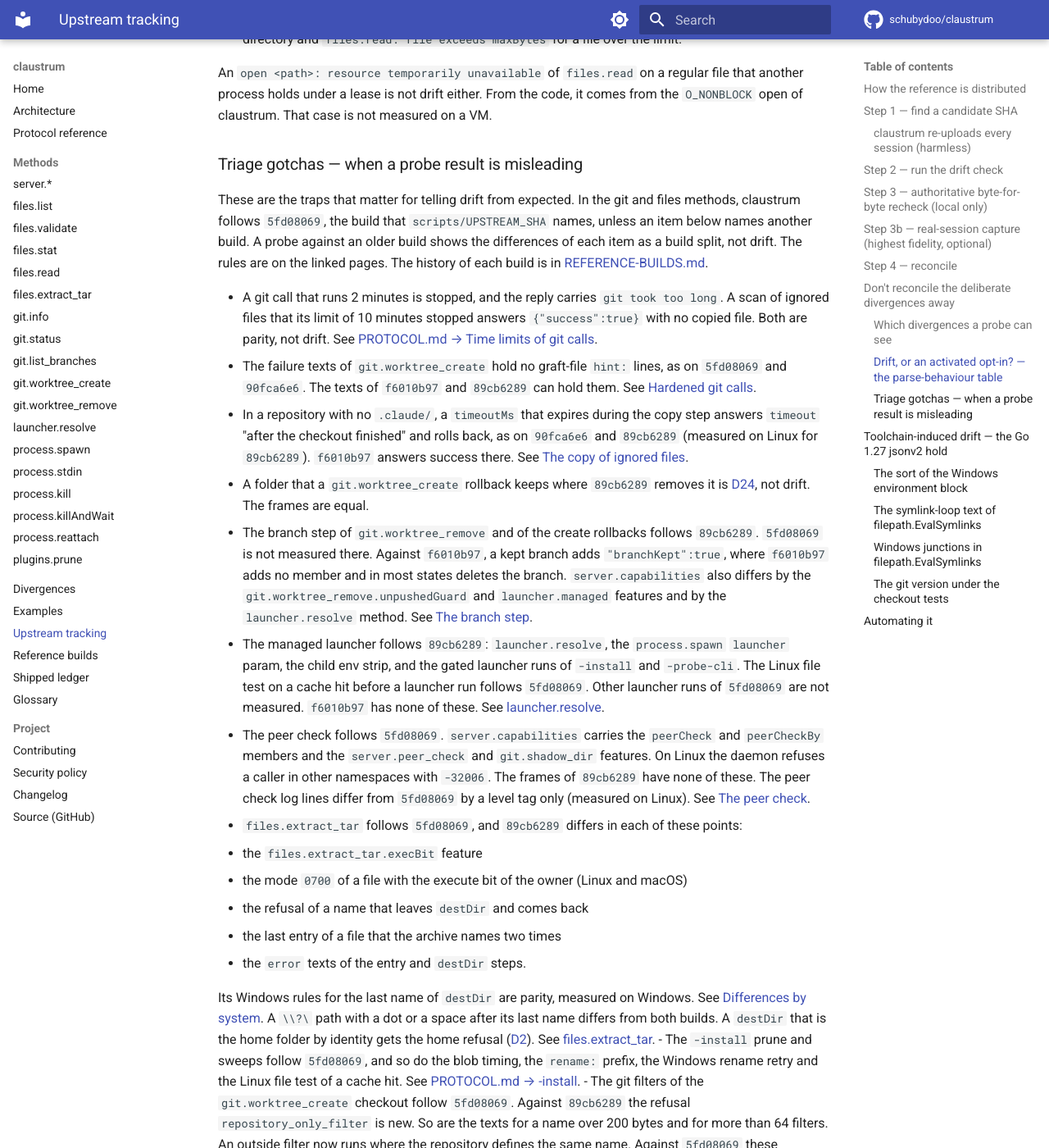
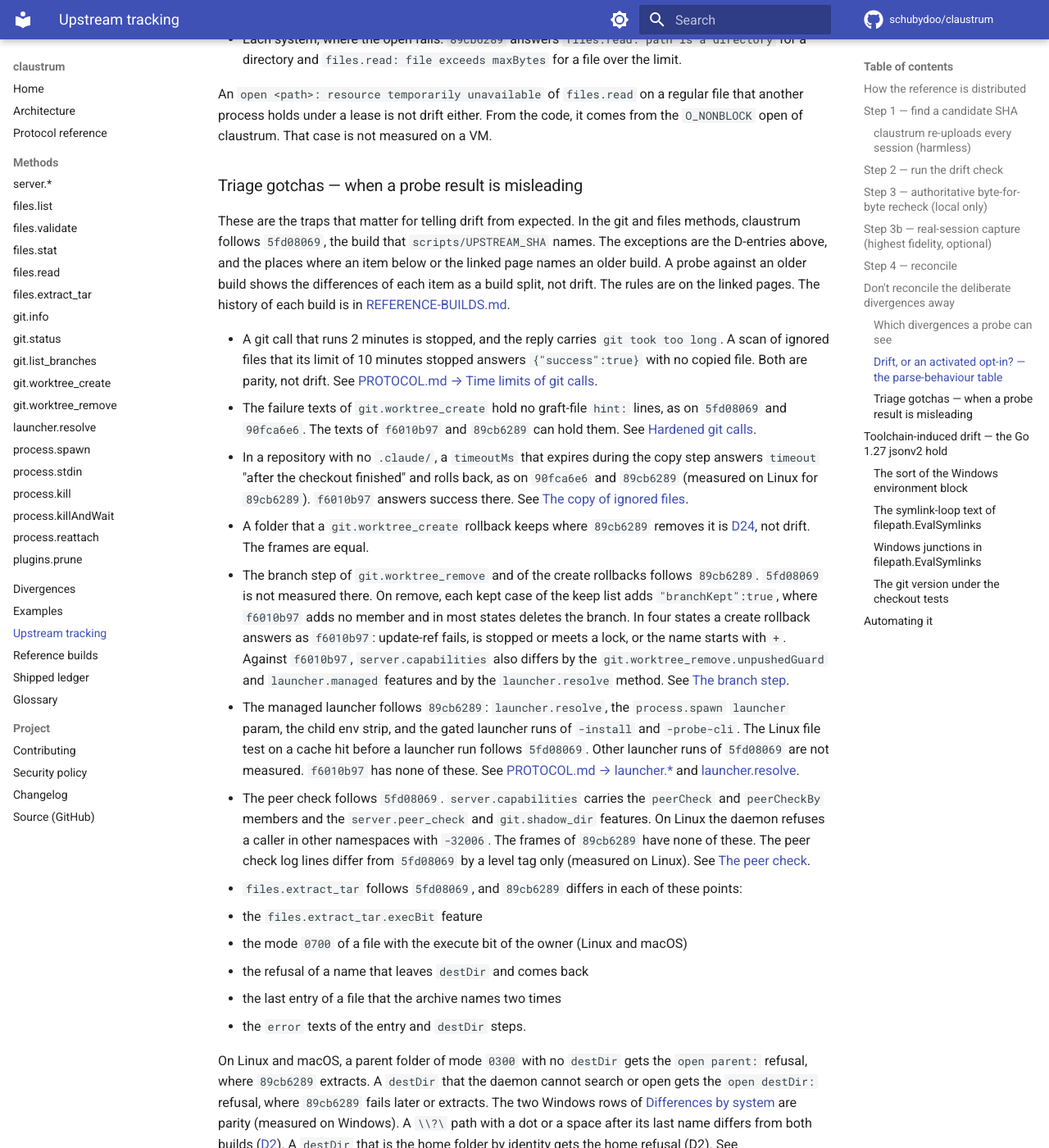
Before and after one commit to schubydoo/claustrum, an MkDocs documentation site: the page built from docs/UPSTREAM-TRACKING.md, in a window 1280 px wide and 1400 px high, scrolled down 6891 px. Shown: the whole window at 82% size. Built offline with MkDocs 1.6.1 and Material for MkDocs 9.7.7, drawn with Linux system fonts in a browser that asks for light colours; comment, search, counter and statistics services are not loaded; some of the changed text lies outside the part shown.

Commit message:
docs: fix the verifier findings on the triage notes and the extract_tar rows
Co-Authored-By: Claude Opus 5.5 <noreply@anthropic.com>

```diff
--- a/docs/UPSTREAM-TRACKING.md
+++ b/docs/UPSTREAM-TRACKING.md
@@ -224,7 +224,7 @@ Some flags are claustrum's own and have no entry: `-token-fd`
 So is the skip of the kill signal for a child that already ended
 ([process.kill → Differences from the reference](protocol/process-kill.md#differences-from-the-reference)).
 So is a rule of `process.killAndWait`. During the exit drain it sends no first
-signal other than `KILL`
+signal. `KILL` goes to the group at once, as on the reference
 ([A request during the exit drain](protocol/process-killandwait.md#a-request-during-the-exit-drain)).
 Check those before you conclude that something is drift.
 
@@ -289,7 +289,8 @@ measured on a VM.
 
 These are the traps that matter for telling drift from expected. In the git and
 files methods, claustrum follows `5fd08069`, the build that `scripts/UPSTREAM_SHA`
-names, unless an item below names another build. A probe against an older build
+names. The exceptions are the D-entries above, and the places where an item below
+or the linked page names an older build. A probe against an older build
 shows the differences of each item as a build split, not drift. The rules are on
 the linked pages. The history of each build is in
 [REFERENCE-BUILDS.md](REFERENCE-BUILDS.md).
@@ -309,9 +310,12 @@ the linked pages. The history of each build is in
 - A folder that a `git.worktree_create` rollback keeps where `89cb6289` removes it
   is [D24](DIVERGENCES.md#d24), not drift. The frames are equal.
 - The branch step of `git.worktree_remove` and of the create rollbacks follows
-  `89cb6289`. `5fd08069` is not measured there. Against `f6010b97`, a kept branch
-  adds `"branchKept":true`, where `f6010b97` adds no member and in most states
-  deletes the branch. `server.capabilities` also differs by the
+  `89cb6289`. `5fd08069` is not measured there. On remove, each kept case of the keep
+  list adds `"branchKept":true`, where `f6010b97` adds no member and in most
+  states deletes the branch. In four states a create rollback answers as
+  `f6010b97`: update-ref fails, is stopped or meets a lock, or the name starts
+  with `+`.
+  Against `f6010b97`, `server.capabilities` also differs by the
   `git.worktree_remove.unpushedGuard` and `launcher.managed` features and by the
   `launcher.resolve` method. See [The branch step](PROTOCOL.md#the-branch-step).
 - The managed launcher follows `89cb6289`: `launcher.resolve`, the
@@ -319,6 +323,7 @@ the linked pages. The history of each build is in
   runs of `-install` and `-probe-cli`. The Linux file test on a cache hit before a
   launcher run follows `5fd08069`. Other launcher runs of `5fd08069` are not
   measured. `f6010b97` has none of these. See
+  [PROTOCOL.md → launcher.*](PROTOCOL.md#launcher-added-89cb6289) and
   [launcher.resolve](protocol/launcher-resolve.md).
 - The peer check follows `5fd08069`. `server.capabilities` carries the
   `peerCheck` and `peerCheckBy` members and the `server.peer_check` and
@@ -334,12 +339,14 @@ the linked pages. The history of each build is in
   - the last entry of a file that the archive names two times
   - the `error` texts of the entry and `destDir` steps.
 
-  Its Windows rules for the last name of `destDir` are parity, measured on
-  Windows. See
-  [Differences by system](protocol/files-extract-tar.md#differences-by-system).
-  A `\\?\` path with a dot or a space
-  after its last name differs from both builds. A `destDir` that is the home
-  folder by identity gets the home refusal ([D2](DIVERGENCES.md#d2)). See
+  On Linux and macOS, a parent folder of mode `0300` with no `destDir` gets the
+  `open parent:` refusal, where `89cb6289` extracts. A `destDir` that the daemon
+  cannot search or open gets the `open destDir:` refusal, where `89cb6289` fails
+  later or extracts. The two Windows rows of
+  [Differences by system](protocol/files-extract-tar.md#differences-by-system)
+  are parity (measured on Windows). A `\\?\` path with a dot or a space after its
+  last name differs from both builds ([D2](DIVERGENCES.md#d2)). A `destDir` that
+  is the home folder by identity gets the home refusal (D2). See
   [files.extract_tar](protocol/files-extract-tar.md).
 - The `-install` prune and sweeps follow `5fd08069`, and so do the blob timing,
   the `rename: ` prefix, the Windows rename retry and the Linux file test of a
@@ -367,8 +374,8 @@ the linked pages. The history of each build is in
   `git.worktree_remove` of a worktree folder that does not exist is refused too.
   With `worktreeRoot` the refused remove has the text `cannot determine the
   repository's work tree: ` before the refusal (measured on Linux and macOS).
-  With `"shadowDirOff":true`, or while such a request runs, the read does not
-  run. Against `5fd08069` these differences are not drift. On a config that
+  With `"shadowDirOff":true`, or while such a request runs (measured on Linux),
+  the read does not run. Against `5fd08069` these differences are not drift. On a config that
   changes many times each second, `5fd08069` makes more config reads (measured on
   Linux). For a config with a very long key, `5fd08069` ends config reads early
   (measured on Windows). A config whose listing passes 64 MiB can get no refusal
@@ -399,10 +406,13 @@ the linked pages. The history of each build is in
   Windows).
   See [The settings copy](PROTOCOL.md#the-settings-copy).
 - A remove with a worktree folder that exists lists again after a failed
-  listing, as on `5fd08069` (measured on Linux, macOS and Windows). `f6010b97`,
-  and `89cb6289` with an empty `GIT_CONFIG_KEY_0` in the daemon environment,
-  answer the lock-check text there. In a plain folder claustrum makes one more
-  listing and `rev-parse` than `5fd08069`, with equal replies (measured on
+  listing, as on `5fd08069` (measured on Linux, macOS and Windows). `f6010b97`
+  answers the lock-check text there. Take an empty `GIT_CONFIG_KEY_0` in the
+  daemon environment. claustrum and `5fd08069` then answer the hooks refusal with
+  the text of the failed listing. `89cb6289` answers the lock-check text. Take a
+  `baseRepo` that is a plain folder, with nothing set. After a failed first
+  listing and a failed `rev-parse --absolute-git-dir`, claustrum makes one more
+  listing and `rev-parse` than `5fd08069`. The replies are equal (measured on
   Linux). See [The repository checks](protocol/git-worktree-remove.md#the-repository-checks).
 - The reap of a child record with a `program` key splits the pins too, off the
   wire. claustrum follows `89cb6289`. `5fd08069` is not measured there.
```
Also changed, not shown: docs/protocol/files-extract-tar.md (+2 -2 lines), 1 other file.
